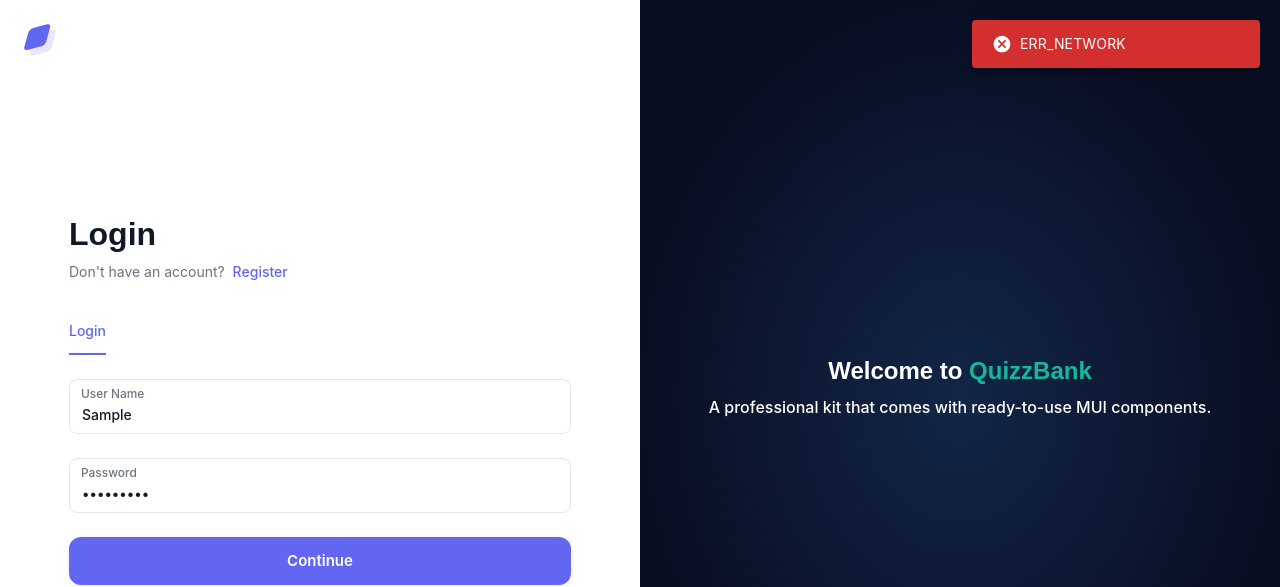
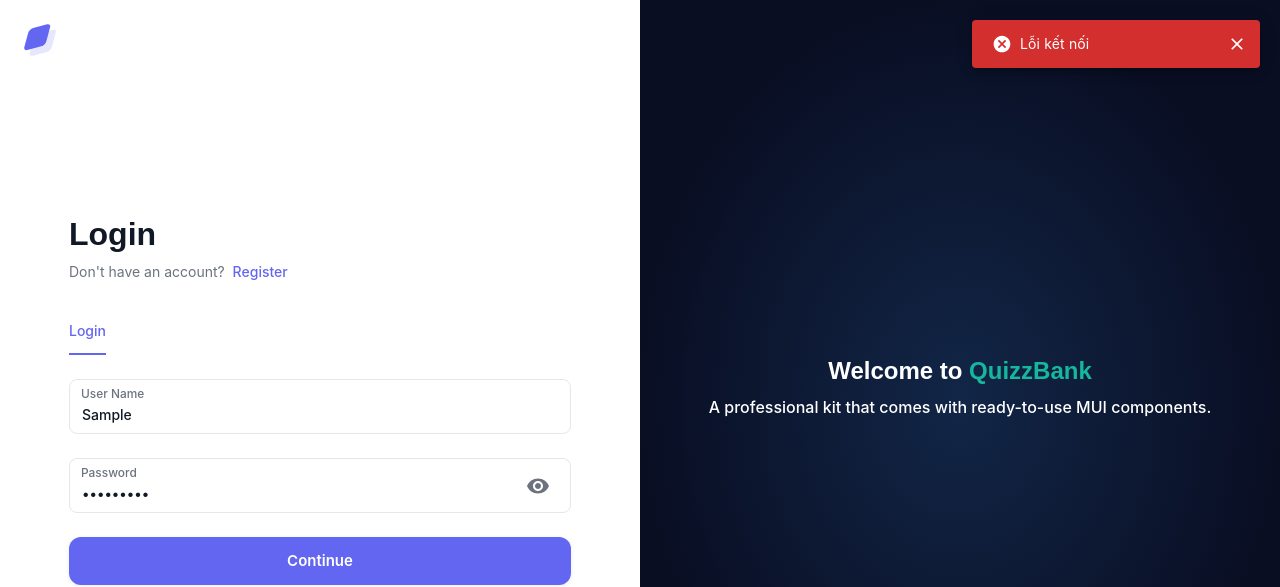
Before and after one commit to nvhoang2003/quizzbfe, a Next.js app: page /auth/login in a window 1280 px wide. Both pictures are taken after typing "Sample", "Sample123" into the empty fields and a click on the button "Continue". Shown: the top 587 px of the page. Built offline with nearby package versions, Linux system fonts and the light colour scheme; no server answers.

Commit message:
close snackbar

```diff
--- /dev/null
+++ b/src/components/snackbar/close-button.js
@@ -0,0 +1,21 @@
+import IconButton from "@mui/material/IconButton";
+import CloseIcon from "@mui/icons-material/Close";
+import { useSnackbar } from "notistack";
+import * as React from "react";
+
+function SnackbarCloseButton({ snackbarKey }) {
+  const { closeSnackbar } = useSnackbar();
+
+  return (
+    <IconButton
+      size="small"
+      aria-label="close"
+      color="inherit"
+      onClick={() => closeSnackbar(snackbarKey)}
+    >
+      <CloseIcon fontSize="small" />
+    </IconButton>
+  );
+}
+
+export default SnackbarCloseButton;
--- a/src/dataProvider/baseApi.js
+++ b/src/dataProvider/baseApi.js
@@ -2,18 +2,21 @@
 import snackbarUtils from '@/utils/snackbar-utils';
 
 const axiosError = (response) => {
-  const axiosDisplayError = ["ERR_NETWORK"];
-  const axiosNonDisplayError = ["ERR_BAD_RESPONSE"];
+  const axiosDisplayError = {
+    "ERR_NETWORK": "Lỗi kết nối"
+  };
+  const axiosNonDisplayError = {
+    "ERR_BAD_RESPONSE": "Lỗi hệ thống"
+  };
 
-  if (!!axiosNonDisplayError.includes(response.code)) {
-    snackbarUtils.error('Hệ thống bị lỗi!');
-    console.log("Hệ thống bị lỗi!");
+  if (axiosNonDisplayError[response.code]) {
+    console.log(axiosNonDisplayError[response.code]);
     return true;
   }
 
-  if (!!axiosDisplayError.includes(response.code)) {
-    console.log("ERR_NETWORK");
-    snackbarUtils.error('ERR_NETWORK');
+  if (axiosDisplayError[response.code]) {
+    console.log(axiosDisplayError[response.code]);
+    snackbarUtils.error(axiosDisplayError[response.code]);
     return true;
   }
 
@@ -59,6 +62,7 @@
     });
     return res;
   } catch (err) {
+    axiosError(err);
     return err;
   }
 };
@@ -80,9 +84,7 @@
     });
     return res;
   } catch (err) {
-    if (axiosError(err)) {
-    }
-
+    axiosError(err);
     return err;
   }
 };
@@ -97,6 +99,7 @@
     });
     return res;
   } catch (err) {
+    axiosError(err);
     return err;
   }
 };
@@ -112,6 +115,7 @@
     });
     return res;
   } catch (err) {
+    axiosError(err);
     return err;
   }
 };
--- a/src/pages/_app.js
+++ b/src/pages/_app.js
@@ -2,7 +2,7 @@
 import { CacheProvider } from '@emotion/react';
 import { LocalizationProvider } from '@mui/x-date-pickers/LocalizationProvider';
 import { AdapterDateFns } from '@mui/x-date-pickers/AdapterDateFns';
-import { CssBaseline } from '@mui/material';
+import { CssBaseline, IconButton } from '@mui/material';
 import { ThemeProvider } from '@mui/material/styles';
 import { AuthConsumer, AuthProvider } from 'src/contexts/auth-context';
 import { useNProgress } from 'src/hooks/use-nprogress';
@@ -11,6 +11,7 @@
 import 'simplebar-react/dist/simplebar.min.css';
 import { SnackbarProvider } from 'notistack';
 import { SnackbarUtilsConfigurator } from '@/utils/snackbar-utils';
+import SnackbarCloseButton from '@/components/snackbar/close-button';
 
 const clientSideEmotionCache = createEmotionCache();
 
@@ -46,6 +47,7 @@
                 vertical: 'top',
                 horizontal: 'right',
               }}
+              action={snackbarKey => <SnackbarCloseButton snackbarKey={snackbarKey} />}
             >
               <SnackbarUtilsConfigurator />
               <AuthConsumer>
--- a/src/pages/auth/login.js
+++ b/src/pages/auth/login.js
@@ -1,4 +1,4 @@
-import { useCallback, useState } from "react";
+import React, { useCallback, useState } from "react";
 import Head from "next/head";
 import NextLink from "next/link";
 import { useRouter } from "next/navigation";
@@ -9,22 +9,27 @@
   Box,
   Button,
   FormHelperText,
+  IconButton,
+  InputAdornment,
   Link,
   Stack,
   Tab,
   Tabs,
   TextField,
+  Tooltip,
   Typography,
   colors,
 } from "@mui/material";
 import { useAuth } from "src/hooks/use-auth";
 import { Layout as AuthLayout } from "src/layouts/auth/layout";
-import { useSnackbar } from 'notistack';
+import { useSnackbar } from "notistack";
 import { axiosError } from "src/dataProvider/baseApi";
+import { Visibility, VisibilityOff } from "@mui/icons-material";
 
 const Page = () => {
   const router = useRouter();
   const auth = useAuth();
+  const [showPassword, setShowPassword] = React.useState(false);
   const [message, setMessage] = useState("");
   const [method, setMethod] = useState("login");
   const { enqueueSnackbar } = useSnackbar();
@@ -42,10 +47,6 @@
       try {
         const response = await auth.signIn(values.username, values.password);
 
-        // if (axiosError(response)) {
-        //   enqueueSnackbar(response.message, {variant: 'error'});
-        // }
-
         if (response.status < 400) {
           router.push("/");
         } else {
@@ -58,6 +59,12 @@
       }
     },
   });
+
+  const handleClickShowPassword = () => setShowPassword((show) => !show);
+
+  const handleMouseDownPassword = (event) => {
+    event.preventDefault();
+  };
 
   const handleMethodChange = useCallback((event, value) => {
     setMethod(value);
@@ -153,7 +160,22 @@
                     name="password"
                     onBlur={formik.handleBlur}
                     onChange={formik.handleChange}
-                    type="password"
+                    type={showPassword ? "text" : "password"}
+                    InputProps={{
+                      endAdornment: (
+                        <InputAdornment position="end">
+                          <Tooltip title={showPassword ? "Hide" : "Show"} placement="right" arrow>
+                            <IconButton
+                              aria-label="toggle password visibility"
+                              onClick={handleClickShowPassword}
+                              onMouseDown={handleMouseDownPassword}
+                            >
+                              {showPassword ? <VisibilityOff /> : <Visibility />}
+                            </IconButton>
+                          </Tooltip>
+                        </InputAdornment>
+                      ),
+                    }}
                     value={formik.values.password}
                   />
                 </Stack>
@@ -168,8 +190,9 @@
                   sx={{ mt: 3 }}
                   type="submit"
                   variant="contained"
+                  disabled={formik.isValidating || formik.isSubmitting}
                 >
-                  Continue
+                  {formik.isSubmitting ? "Keep Going..." : "Continue"}
                 </Button>
               </form>
             )}
--- /dev/null
+++ b/src/pages/quiz/index.js
@@ -0,0 +1,3 @@
+const Page = () => {
+  const router = useRouter();
+}
```
Also changed, not shown: src/pages/courses/[id]/create.js (added), src/pages/courses/[id]/index.js (added), src/pages/courses/index.js (added). Lines whose indentation alone changed are shown as unchanged.
